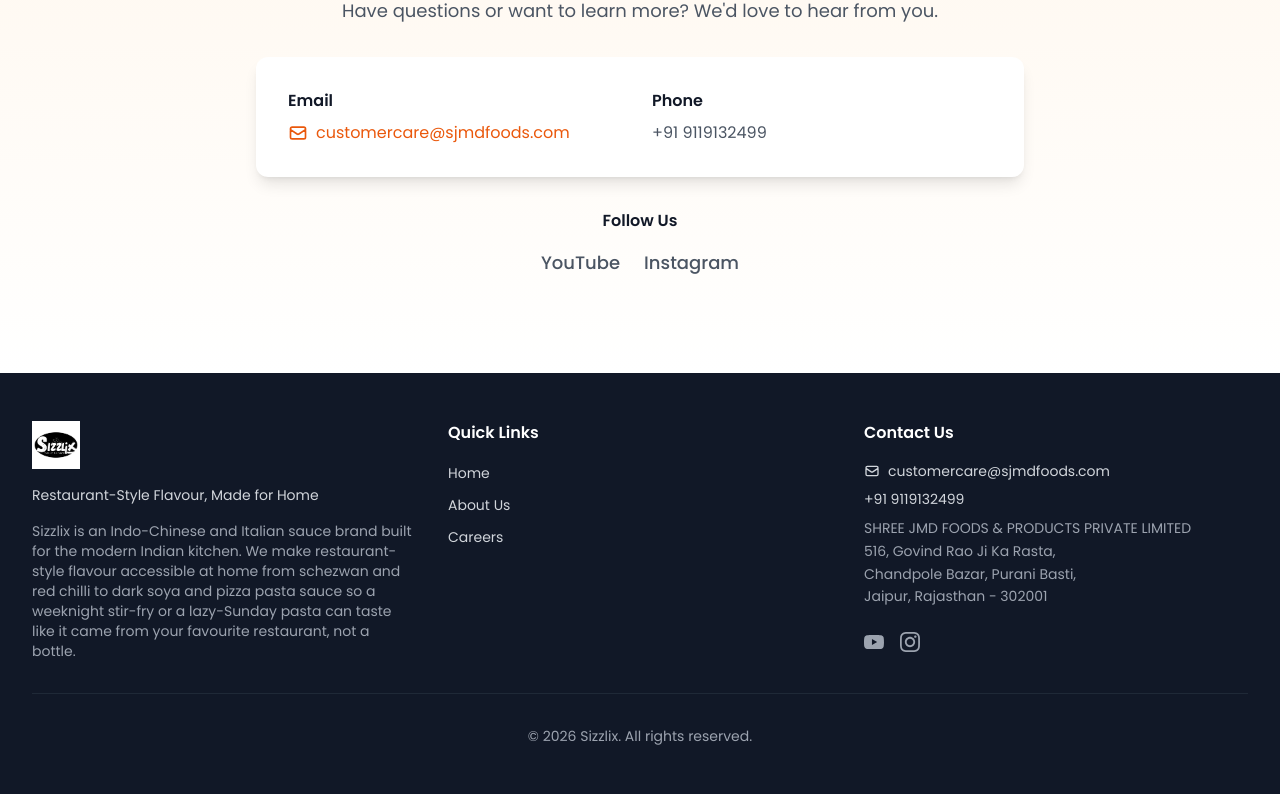
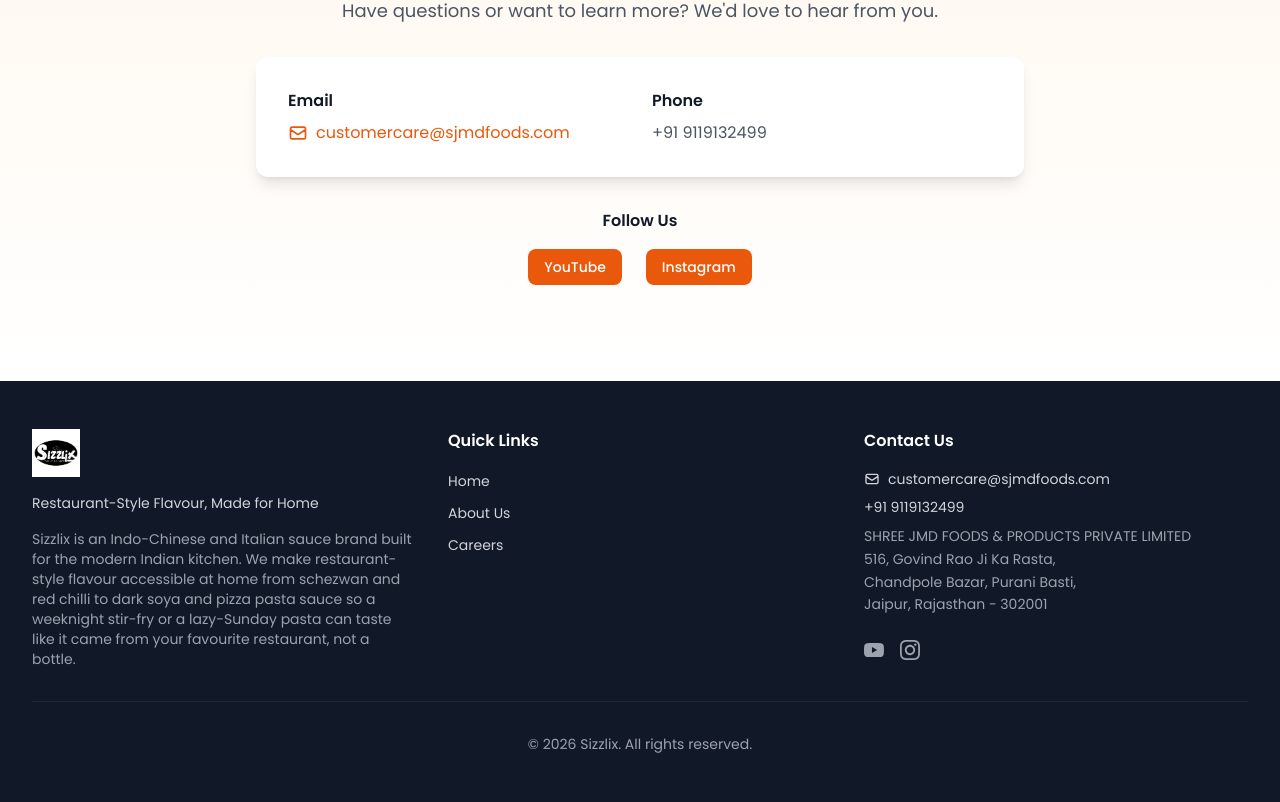
Before and after one commit to BahetiGiriraj/Sizzlix, a React (Vite) app: page / in a window 1280 px wide. Shown: the part 3889-4691 px from the top of the page. Built offline with nearby package versions, Linux system fonts and the light colour scheme.

Commit message:
Fix Follow Us social links style on home page

```diff
--- a/src/pages/Home.tsx
+++ b/src/pages/Home.tsx
@@ -198,10 +198,10 @@ function Home() {
                     href={social.url}
                     target="_blank"
                     rel="noopener noreferrer"
-                    className="text-gray-600 hover:text-primary-600 transition-colors"
+                    className="inline-flex items-center gap-2 px-4 py-2 bg-primary-600 text-white text-sm font-medium rounded-lg hover:bg-primary-700 transition-colors"
                     aria-label={social.platform}
                   >
-                    <span className="text-lg font-medium">{social.platform}</span>
+                    {social.platform}
                   </a>
                 ))}
               </div>
```
